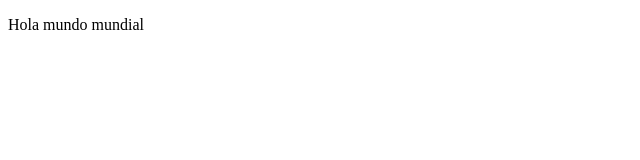
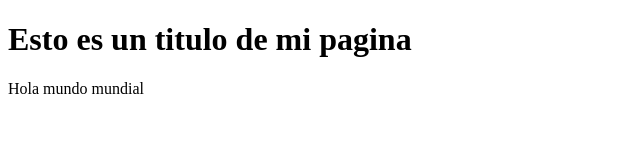
Before and after one commit to CarlozMata/hyperblog_2.0.2022, a plain HTML site: page index.html in a window 1280 px wide. Shown: the whole page, without its empty margins (0-640 px from the left). Drawn offline with Linux system fonts and the light colour scheme.

Commit message:
Agregue un titulo

```diff
--- a/index.html
+++ b/index.html
@@ -5,9 +5,9 @@
     <meta http-equiv="X-UA-Compatible" content="IE=edge">
     <meta name="viewport" content="width=device-width, initial-scale=1.0">
     <title>Prueba</title>
-    <p>Hola mundo mundial</p>
 </head>
 <body>
-
+    <h1>Esto es un titulo de mi pagina</h1>
+    <p>Hola mundo mundial</p>
 </body>
 </html>
```
